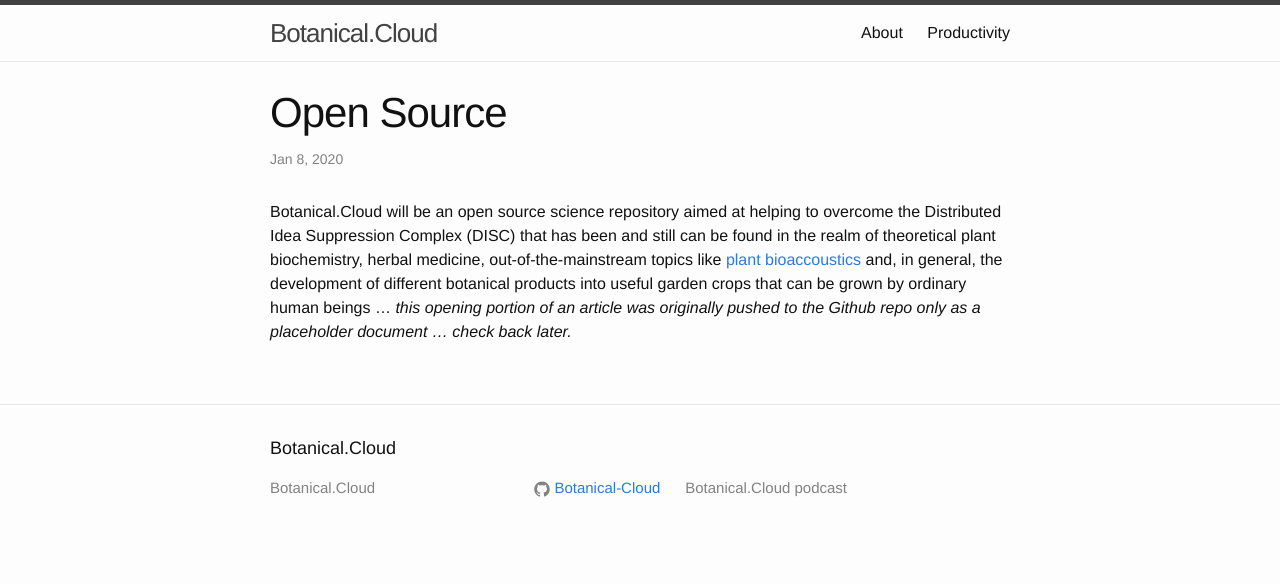
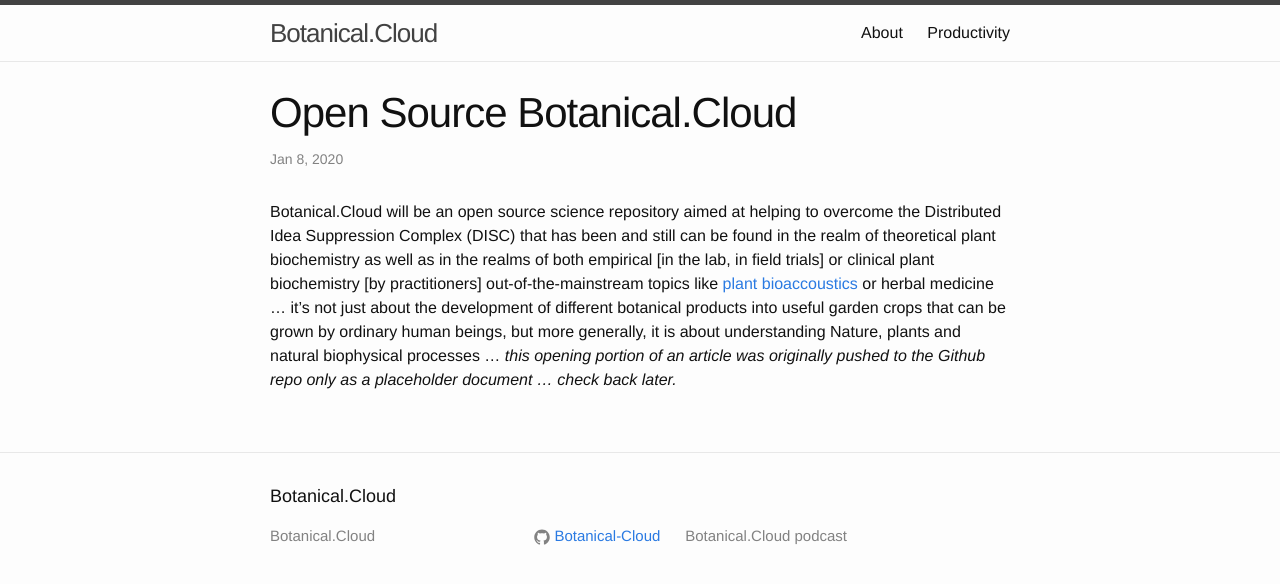
Before and after one commit to Botanical-Cloud/Botanical-Cloud.github.io, a Jekyll site: the page built from _posts/2020-01-08-Open-Source.markdown, in a window 1280 px wide. Shown: the top 584 px of the page. Built offline with Jekyll 4.4.1, drawn with Linux system fonts in a browser that asks for light colours.

Commit message:
minor addition to Title

```diff
--- a/_posts/2020-01-08-Open-Source.markdown
+++ b/_posts/2020-01-08-Open-Source.markdown
@@ -1,8 +1,7 @@
 ---
 layout: post
-title:  "Open Source"
-date:   2020-01-08 4:39:00
+title:  "Open Source Botanical.Cloud"
 categories: Technology
 ---
 
-Botanical.Cloud will be an open source science repository aimed at helping to overcome the Distributed Idea Suppression Complex (DISC) that has been and still can be found in the realm of theoretical plant biochemistry, herbal medicine, out-of-the-mainstream topics like [plant bioaccoustics](https://en.wikipedia.org/wiki/Plant_bioacoustics) and, in general, the development of different botanical products into useful garden crops that can be grown by ordinary human beings  ... *this opening portion of an article was originally pushed to the Github repo only as a placeholder document ... check back later.*
+Botanical.Cloud will be an open source science repository aimed at helping to overcome the Distributed Idea Suppression Complex (DISC) that has been and still can be found in the realm of theoretical plant biochemistry as well as in the realms of both empirical [in the lab, in field trials] or clinical plant biochemistry [by practitioners] out-of-the-mainstream topics like [plant bioaccoustics](https://en.wikipedia.org/wiki/Plant_bioacoustics) or herbal medicine ... it's not just about the development of different botanical products into useful garden crops that can be grown by ordinary human beings, but more generally, it is about understanding Nature, plants and natural biophysical processes ... *this opening portion of an article was originally pushed to the Github repo only as a placeholder document ... check back later.*
```
